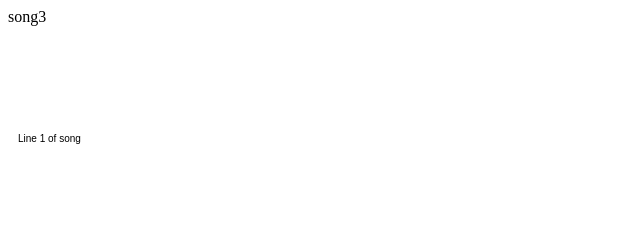
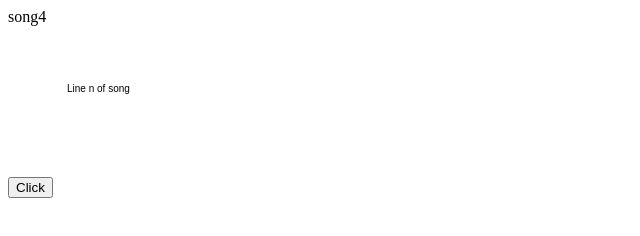
Before and after one commit to suss5/song, a plain HTML site: page index.html in a window 1280 px wide. Shown: the whole page, without its empty margins (0-640 px from the left). Drawn offline with Linux system fonts and the light colour scheme.

Commit message:
Update index.html

```diff
--- a/index.html
+++ b/index.html
@@ -1,17 +1,19 @@
 <html>
   <body>
-    <p>song3</p>
+    <p>song4</p>
+    <button onclick="wr()">Click</button>
      <canvas id="canvas"></canvas>
   <script>
   const c = document.getElementById('canvas');
   const ct1 = c.getContext('2d');
   var audio = new Audio('lessend.mp3');
-
+   var n=1
 function pl(){
   audio.play();
 }
 function wr(){
-    ct1.fillText("Line 1 of song",10,100)
+    ct1.fillText("Line n of song",10,50*n)
+  n++
 }
   setTimeout(pl,3000)
   setTimeout(wr,5000)
```
